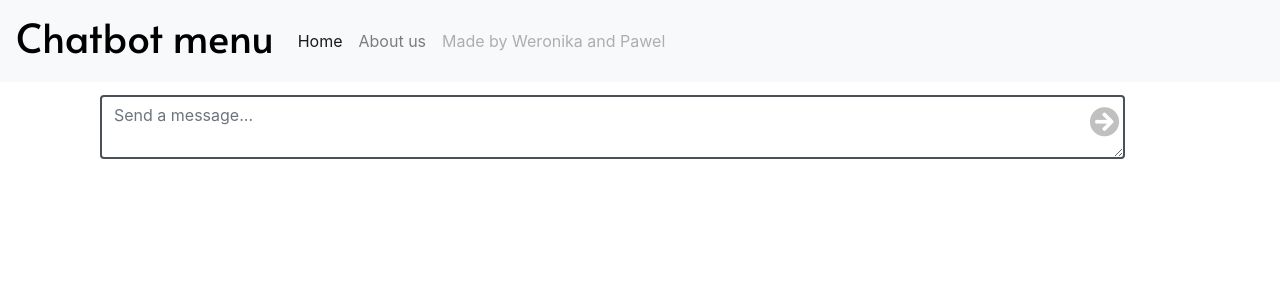
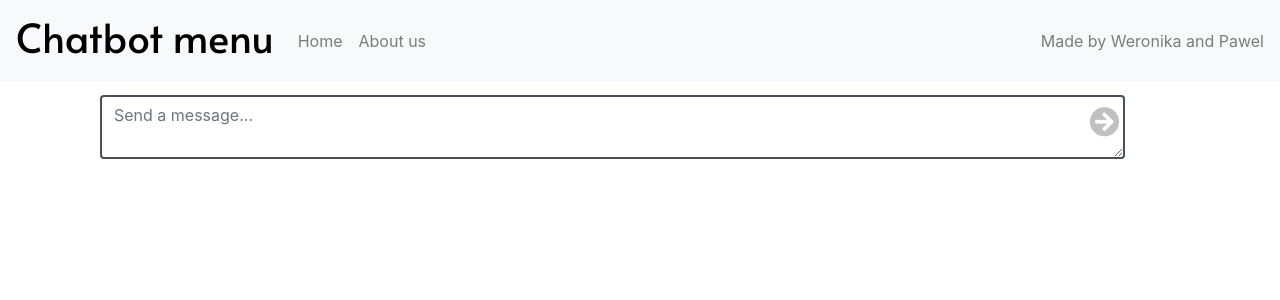
Before and after one commit to itku121/kck-chatterbox, a Django app: page / in a window 1280 px wide. Shown: the top 300 px of the page. Run offline with Django 3.2, Linux system fonts and the light colour scheme; some libraries are stand-ins or nearby versions.

Commit message:
Update base.html

```diff
--- a/chatterbox/templates/base.html
+++ b/chatterbox/templates/base.html
@@ -22,18 +22,23 @@
 				<div class="navbar-brand">
 					<h1>Chatbot menu</h1>
 				</div>
-				<ul class="navbar-nav">
-					<li class="nav-item active">
-						<a class="nav-link" href="#">Home <span class="sr-only">(current)</span></a>
+				<ul class="navbar-nav mr-auto">
+					<li class="nav-item">
+						<a class="nav-link" href="/">Home <span class="sr-only">(current)</span></a>
 					</li>
 					<li class="nav-item">
-						<a class="nav-link" href="#">About us</a>
+						<a class="nav-link" href="/about">About us</a>
 					</li>
 
-					<li class="nav-item">
-						<a class="nav-link disabled" href="#" tabindex="-1" aria-disabled="true">Made by Weronika and Pawel</a>
-					</li>
+
 				</ul>
+				<div class="navbar-collapse">
+					<ul class="navbar-nav ml-auto">
+						<span class="navbar-text">
+						Made by Weronika and Pawel
+						</span>
+					</ul>
+				</div>
 			</nav>
 		</div>
 
@@ -42,5 +47,8 @@
 
 			{% endblock %}
 		</div>
+
+
+
 	</body>
 </html>
```
